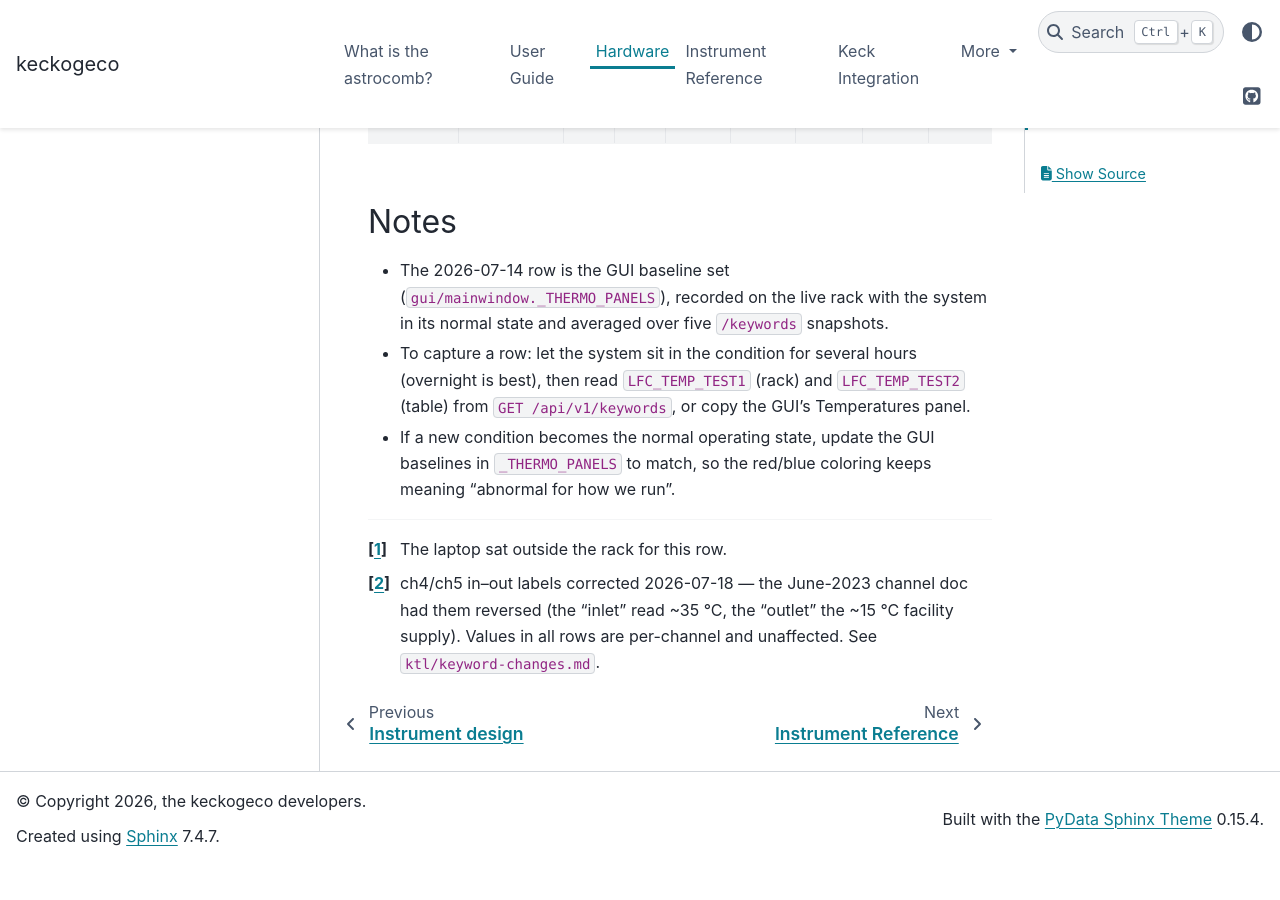
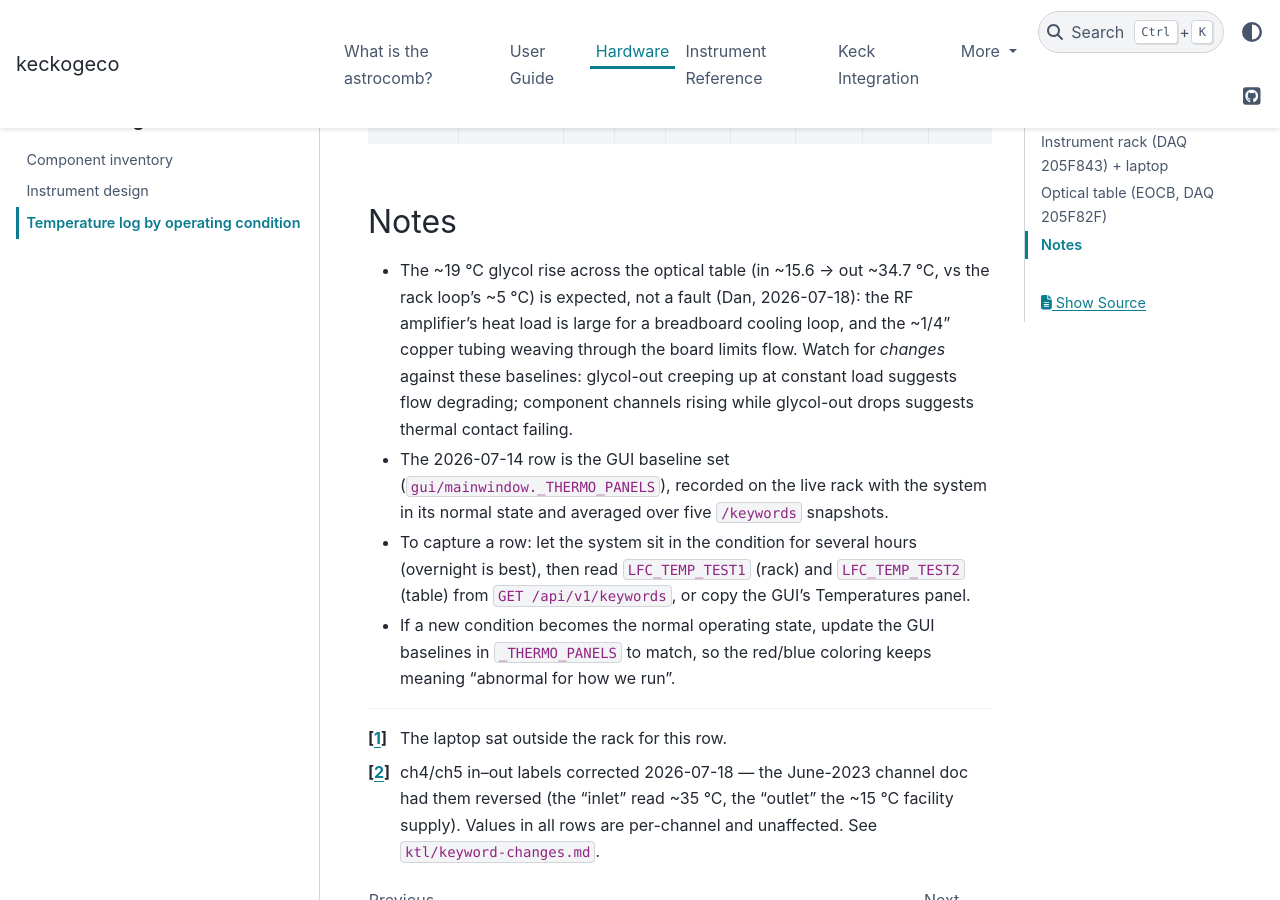
Before and after one commit to DanHickstein/keckogeco, a Sphinx documentation site: the page built from docs/hardware/temperatures.md, in a window 1280 px wide and 900 px high, scrolled down 1732 px. Built offline with Sphinx 7.4.7 and the PyData theme 0.15.4, drawn with Linux system fonts in a browser that asks for light colours; before the commit the page ends 2597 px from its top, so only the background shows below that.

Commit message:
Docs: the table loop's 19 C glycol rise is expected (RF amp load, thin tubing)
Per Dan: a large heat load for a breadboard cooling loop, plus the
~1/4-inch copper tubing weaving through the board limiting flow -- not
a fault. Recorded with the change signatures worth watching against
these baselines.

Co-Authored-By: Claude Fable 5 <noreply@anthropic.com>

```diff
--- a/docs/hardware/temperatures.md
+++ b/docs/hardware/temperatures.md
@@ -40,6 +40,15 @@ All values °C.
 
 ## Notes
 
+- The ~19 °C glycol rise across the optical table (in ~15.6 →
+  out ~34.7 °C, vs the rack loop's ~5 °C) is expected, not a fault
+  (Dan, 2026-07-18): the RF amplifier's heat load is large for a
+  breadboard cooling loop, and the ~1/4" copper tubing weaving through
+  the board limits flow. Watch for *changes* against these baselines:
+  glycol-out creeping up at constant load suggests flow degrading;
+  component channels rising while glycol-out drops suggests thermal
+  contact failing.
+
 - The 2026-07-14 row is the GUI baseline set
   (`gui/mainwindow._THERMO_PANELS`), recorded on the live rack with the
   system in its normal state and averaged over five `/keywords`
```
